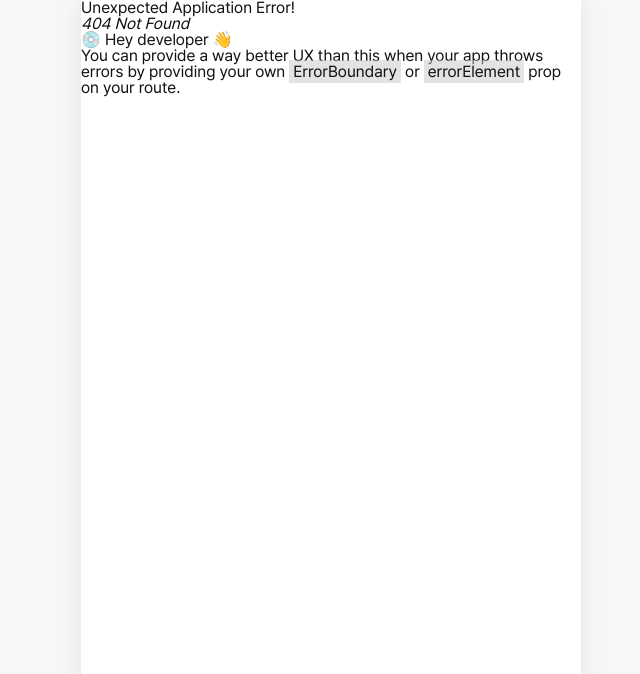
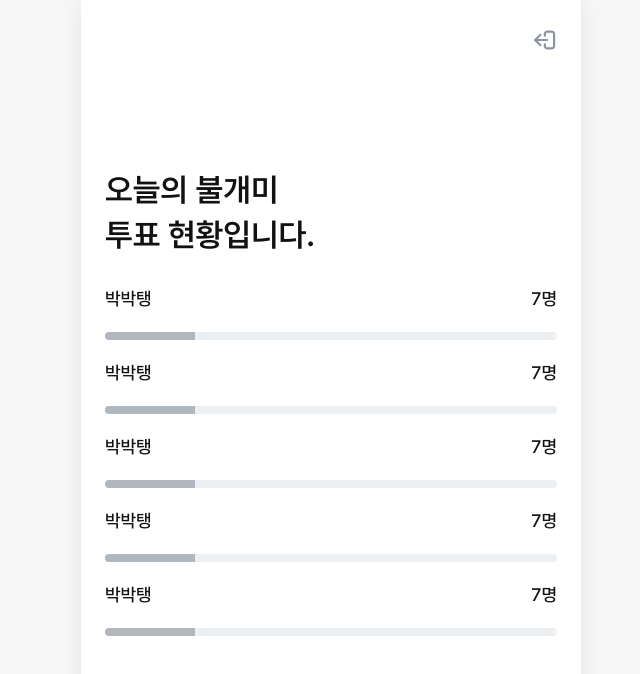
Before and after one commit to GAEGURINLAP/ggugitt, a React (Vite) app: page /vote-current in a window 1280 px wide. Before the commit this address had no page. Shown: the top 674 px of the page, without its empty margins (309-949 px from the left). Built offline with nearby package versions, Linux system fonts and the light colour scheme.

Commit message:
featrue: 투표 현황 UI

```diff
--- a/src/App.tsx
+++ b/src/App.tsx
@@ -19,6 +19,7 @@ import global from "./style/global";
 import ResetPaswrd from "./routes/reset-password";
 import Vote from "./routes/vote";
 import Splash from "./component/Splash";
+import VoteCurrent from "./routes/vote-current";
 
 const router = createBrowserRouter([
   {
@@ -46,6 +47,7 @@ const router = createBrowserRouter([
   { path: "/create-account", element: <CreateAccount /> },
   { path: "/reset-password", element: <ResetPaswrd /> },
   { path: "/vote", element: <Vote /> },
+  { path: "/vote-current", element: <VoteCurrent /> },
 ]);
 
 function App() {
--- a/src/routes/home.tsx
+++ b/src/routes/home.tsx
@@ -8,11 +8,9 @@ import { useEffect, useState } from "react";
 import ButtonPrimary from "../component/ButtonPrimary";
 import ButtonSecondary from "../component/ButtonSecondary";
 import {
-  addDoc,
   collection,
   doc,
   getDocs,
-  getFirestore,
   limit,
   orderBy,
   query,
@@ -196,13 +194,10 @@ export default function Home() {
           total_votes_cnt: TotalVotesCnt,
           available_votes_cnt: AvailableVotesCnt,
         });
-
         alert("투표 성공했어!");
         setSelectedItemIndex(null);
         navigate("/vote");
         return;
-      } else {
-        alert("No documents found in the 'vote' collection!");
       }
     }
     alert("선택된 index가 없습니다!");
--- /dev/null
+++ b/src/routes/vote-current.tsx
@@ -0,0 +1,162 @@
+import styled from "@emotion/styled";
+import { useState } from "react";
+import Alert from "../component/Alert";
+import ButtonSecondary from "../component/ButtonSecondary";
+import ButtonPrimary from "../component/ButtonPrimary";
+import { auth } from "../firebase";
+import { useNavigate } from "react-router-dom";
+
+const Wrapper = styled.div`
+  padding: 0 24px;
+  padding-top: 120px;
+  height: 100%;
+  padding-bottom: 80px;
+`;
+
+export const CurrentTitle = styled.h1`
+  font-size: 32px;
+  font-weight: 600;
+  line-height: 140%;
+`;
+
+export const CurrentVote = styled.div`
+  margin-top: 48px;
+  display: flex;
+  flex-direction: column;
+  gap: 32px;
+`;
+
+export const GNB = styled.div`
+  position: fixed;
+  display: flex;
+  flex-direction: row;
+  height: 80px;
+  width: 100%;
+  max-width: 500px;
+  padding: 0 24px;
+  background-color: var(--white);
+`;
+
+const GNBWrapper = styled.div`
+  width: 100%;
+  display: flex;
+  justify-content: end;
+  align-items: center;
+`;
+
+const VoteResultList = styled.div`
+  width: 100%;
+  display: flex;
+  flex-direction: column;
+  align-items: flex-start;
+  gap: 24px;
+`;
+const VoteResult = styled.div`
+  display: flex;
+  flex-direction: column;
+  align-items: flex-start;
+  width: 100%;
+  gap: 24px;
+  align-self: stretch;
+`;
+const Content = styled.div`
+  width: 100%;
+  display: flex;
+  flex-direction: row;
+  justify-content: space-between;
+`;
+
+const Name = styled.div`
+  font-size: 18px;
+  font-weight: 500;
+`;
+const VotesCnt = styled.div`
+  font-size: 18px;
+  font-weight: 500;
+`;
+
+const Bar = styled.div`
+  width: 100%;
+  height: 8px;
+  background-color: #edf0f3;
+  border-radius: 100px;
+  overflow: hidden;
+`;
+
+const Fill = styled.div`
+  width: 20%;
+  height: 8px;
+  background-color: #b0b7be;
+`;
+
+export default function VoteCurrent() {
+  const [isShowAlert, setShowAlert] = useState(false);
+
+  const navigate = useNavigate();
+
+  const clickLogOut = () => {
+    setShowAlert(true);
+  };
+
+  const confirmLogOut = () => {
+    auth.signOut();
+    navigate(0);
+  };
+
+  const array = ["0", "1", "2", "3", "4"];
+
+  return (
+    <>
+      <GNB>
+        <GNBWrapper>
+          <img
+            src="/images/icon/common/icon-logout.svg"
+            width={24}
+            height={24}
+            style={{ cursor: "pointer" }}
+            onClick={clickLogOut}
+          />
+        </GNBWrapper>
+      </GNB>
+      <Wrapper>
+        <CurrentVote>
+          <CurrentTitle>
+            오늘의 불개미 <br />
+            투표 현황입니다.
+          </CurrentTitle>
+          <VoteResultList>
+            {array.map((item, index) => (
+              <VoteResult key={item[index]}>
+                <Content>
+                  <Name>박박탱</Name>
+                  <VotesCnt>7명</VotesCnt>
+                </Content>
+                <Bar>
+                  <Fill />
+                </Bar>
+              </VoteResult>
+            ))}
+          </VoteResultList>
+        </CurrentVote>
+      </Wrapper>
+
+      {isShowAlert && (
+        <Alert
+          message={"정말로 로그아웃 할건가요ㅠㅠ"}
+          buttons={[
+            <ButtonSecondary
+              label={"아니오"}
+              onClick={() => setShowAlert(false)}
+              isWidthFull
+            />,
+            <ButtonPrimary
+              label={"로그아웃"}
+              onClick={confirmLogOut}
+              isWidthFull
+            />,
+          ]}
+        />
+      )}
+    </>
+  );
+}
```
